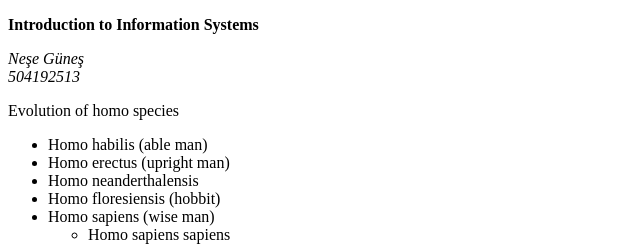
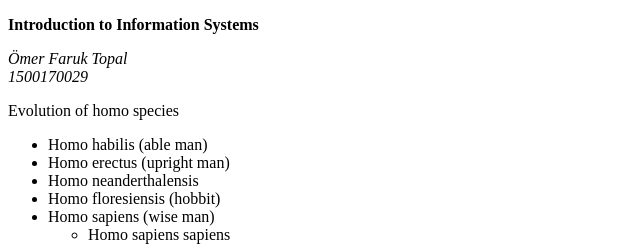
Before and after one commit to itu-itis/git-fundamentals-draft-itu-itis21-topalo17, a plain HTML site: page index.html in a window 1280 px wide. Shown: the top 246 px of the page, 0-640 px from the left. Drawn offline with Linux system fonts and the light colour scheme.

Commit message:
no message

```diff
--- a/index.html
+++ b/index.html
@@ -11,9 +11,9 @@
 	 </p>
 	 <p>
 		<em>
-		Neşe Güneş
+		Ömer Faruk Topal
 		<br>
-		504192513
+		1500170029
 		</em>
 	</p>
 	<p> Evolution of homo species </p>
```
